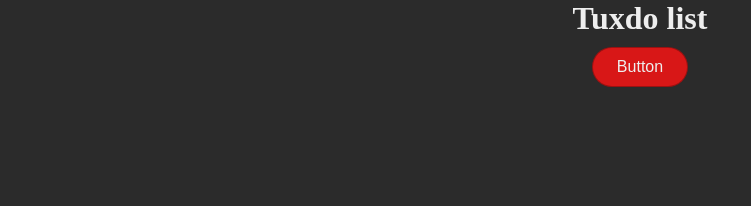
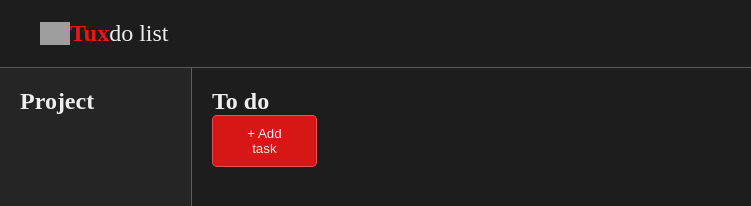
Before and after one commit to schismatiic/tuxdo-list, a website built with webpack: page src/template.html in a window 1280 px wide. Shown: the top 206 px of the page, without its empty margins (0-751 px from the left). Built offline with nearby package versions, Linux system fonts and the light colour scheme; grey boxes are pictures that could not be loaded.

Commit message:
Styles added

```diff
--- a/src/index.js
+++ b/src/index.js
@@ -2,9 +2,7 @@ import "./styles.css";
 import { createToDo } from "./todo.js";
 import { renderTodo } from "./renderTodo.js";
 const content = document.getElementById("content");
-const template__button = document.createElement("button");
-template__button.className = "template__button";
-template__button.textContent = "Button";
+const template__button = document.getElementById("add__task");
 template__button.addEventListener("click", () => {
   const read = createToDo(
     "Read",
--- a/src/styles.css
+++ b/src/styles.css
@@ -1,11 +1,12 @@
 /* =============================================================================================== */
 /* Global  */
 :root {
-  --body-bgc: rgb(43, 43, 43);
+  --body-bgc: rgb(29, 29, 29);
   --card-bgc: rgb(114, 114, 114);
   --clear-color: #eeeeee;
   --red-color: #ec1616e5;
   --red-clear-color: #ec1616;
+  --divisory-line: #ffffff42;
 }
 * {
   border: 0;
@@ -16,10 +17,26 @@
 body {
   display: flex;
   justify-content: center;
-  align-items: center;
+  align-items: left;
   flex-direction: column;
   background-color: var(--body-bgc);
   color: var(--clear-color);
+}
+header {
+  display: flex;
+  justify-content: left;
+  align-items: center;
+  width: 100%;
+  padding: 20px 40px;
+  border-bottom: 1px solid var(--divisory-line);
+}
+header h1 {
+  font-size: 24px;
+  font-weight: 500;
+}
+header span {
+  color: var(--red-clear-color);
+  font-weight: 900;
 }
 button {
   cursor: pointer;
@@ -42,11 +59,48 @@ button {
 .template__button:active {
   transform: scale(0.85);
 }
-
 /* =============================================================================================== */
-/* Todo  */
+/* Main  */
+.main__container {
+  display: flex;
+  justify-content: center;
+  align-items: left;
+  flex-direction: row;
+  height: 100vh;
+}
+/* =============================================================================================== */
+/* Project  */
+#project {
+  background-color: rgb(37, 37, 37);
+  width: 15%;
+  height: 100vh;
+  padding: 20px;
+  border-right: 1px solid var(--divisory-line);
+}
+/* =============================================================================================== */
+/* Content  */
+#content {
+  display: flex;
+  flex-direction: column;
+  padding: 20px;
+  width: 85%;
+  height: 100vh;
+}
+#add__task {
+  width: 10%;
+  padding: 10px 30px;
+  border-radius: 5px;
+  background-color: var(--red-color);
+  color: var(--clear-color);
+  border: 1px solid var(--divisory-line);
+}
+/* =============================================================================================== */
+/* Content To do  */
 .todo__container {
-  background-color: var(--card-bgc);
   color: var(--clear-color);
-  width: 300px;
+  width: 100%;
+  border: 1px solid var(--divisory-line);
+  border-left: 6px solid var(--red-color);
+  padding: 10px 20px;
+  margin: 10px 0;
 }
--- a/src/template.html
+++ b/src/template.html
@@ -9,10 +9,20 @@
 </head>
 
 <body>
-    <h1>Tuxdo list</h1>
-    <div id="content">
+    <header>
+        <img src="https://upload.wikimedia.org/wikipedia/commons/a/af/Tux.png" alt="tux" width="30px">
+        <h1><span>Tux</span>do list</h1>
+    </header>
+    <div class="main__container">
+        <div id="project">
+            <h2>Project</h2>
+        </div>
+        <div id="content">
+            <h2>To do</h2>
+            <button id="add__task">+ Add task</button>
+        </div>
+    </div>
 
-    </div>
 </body>
 
 </html>
```
